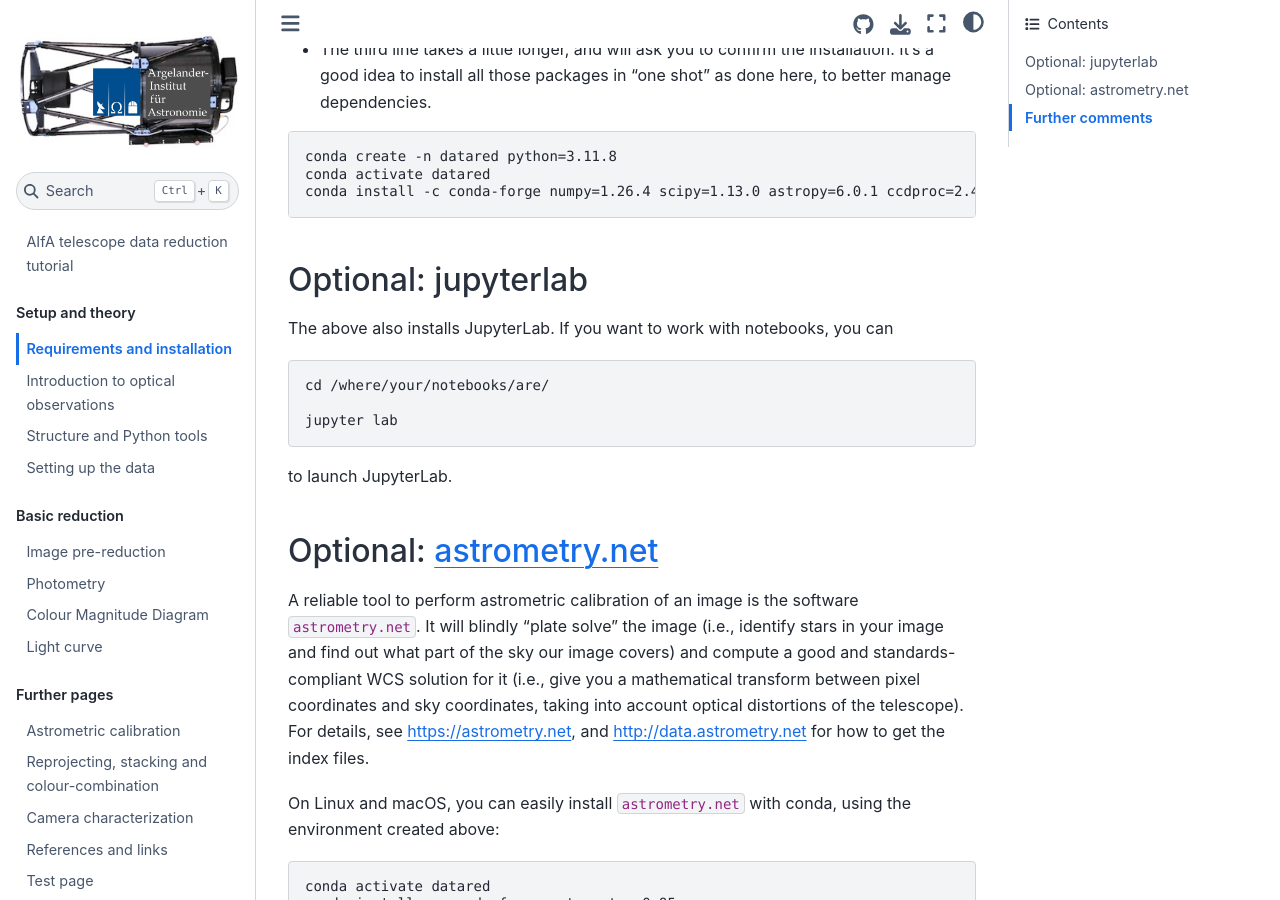
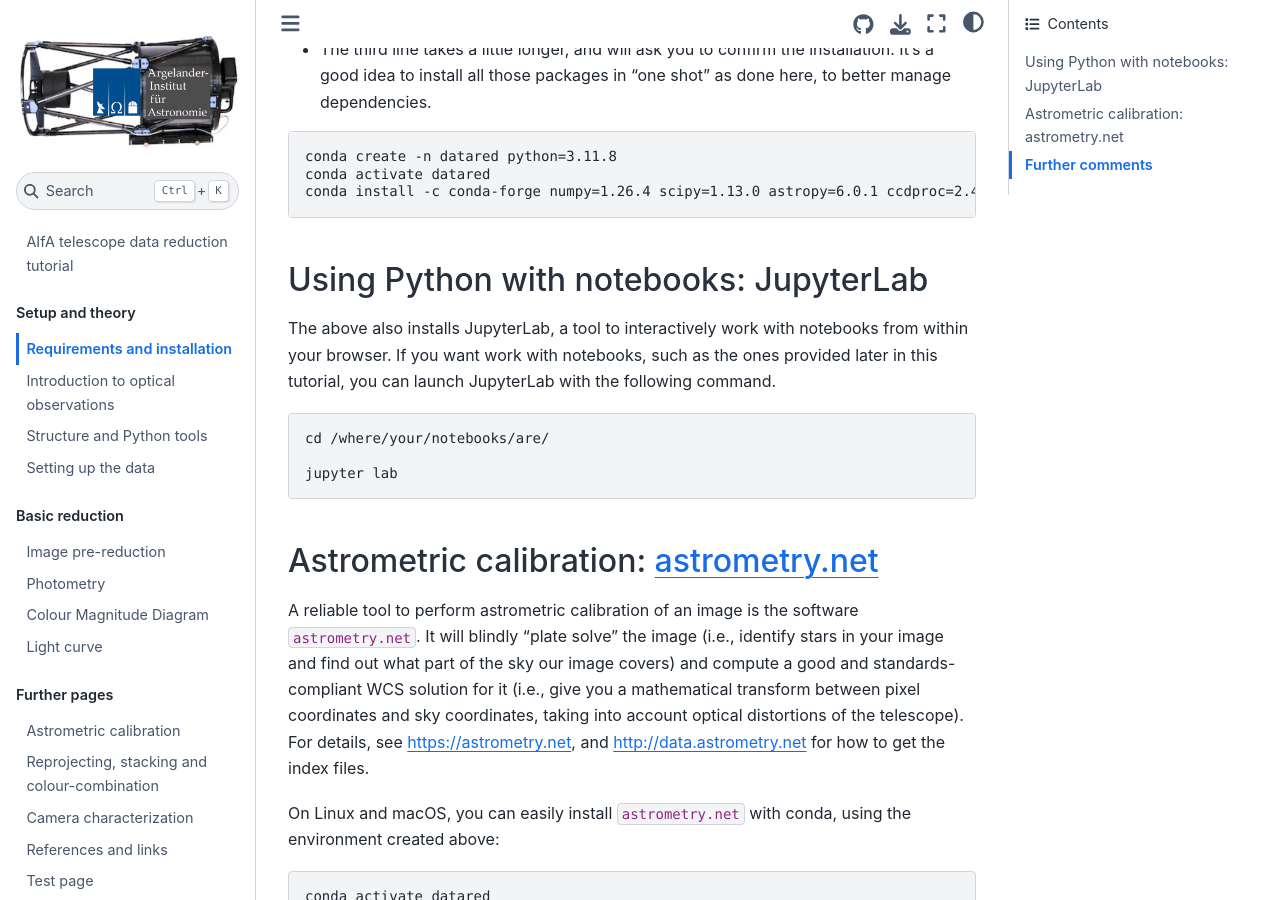
Before and after one commit to aifatelescope/datared, a Jupyter Book: the page built from book/installation.md, in a window 1280 px wide and 900 px high, scrolled down 623 px. Built offline with Jupyter Book 1.0.4 settings and Sphinx 7.4.7 and the Sphinx Book theme 1.1.4, drawn with Linux system fonts in a browser that asks for light colours.

Commit message:
installation text

````diff
--- a/book/installation.md
+++ b/book/installation.md
@@ -22,9 +22,9 @@ conda activate datared
 conda install -c conda-forge numpy=1.26.4 scipy=1.13.0 astropy=6.0.1 ccdproc=2.4.2 photutils=1.12.0 matplotlib=3.8.4 astroquery=0.4.7 ipympl=0.9.4 ipykernel=6.29.4 jupyterlab=4.1.7
 ```
 
-## Optional: jupyterlab
+## Using Python with notebooks: JupyterLab
 
-The above also installs JupyterLab. If you want to work with notebooks, you can
+The above also installs JupyterLab, a tool to interactively work with notebooks from within your browser. If you want work with notebooks, such as the ones provided later in this tutorial, you can launch JupyterLab with the following command.
 
 ```none
 cd /where/your/notebooks/are/
@@ -32,11 +32,9 @@ cd /where/your/notebooks/are/
 jupyter lab
 ```
 
-to launch JupyterLab.
 
 
-
-## Optional: astrometry.net
+## Astrometric calibration: astrometry.net
 
 A reliable tool to perform astrometric calibration of an image is the software `astrometry.net`. It will blindly "plate solve" the image (i.e., identify stars in your image and find out what part of the sky our image covers) and compute a good and standards-compliant WCS solution for it (i.e., give you a mathematical transform between pixel coordinates and sky coordinates, taking into account optical distortions of the telescope). For details, see https://astrometry.net, and http://data.astrometry.net for how to get the index files.
 
````
